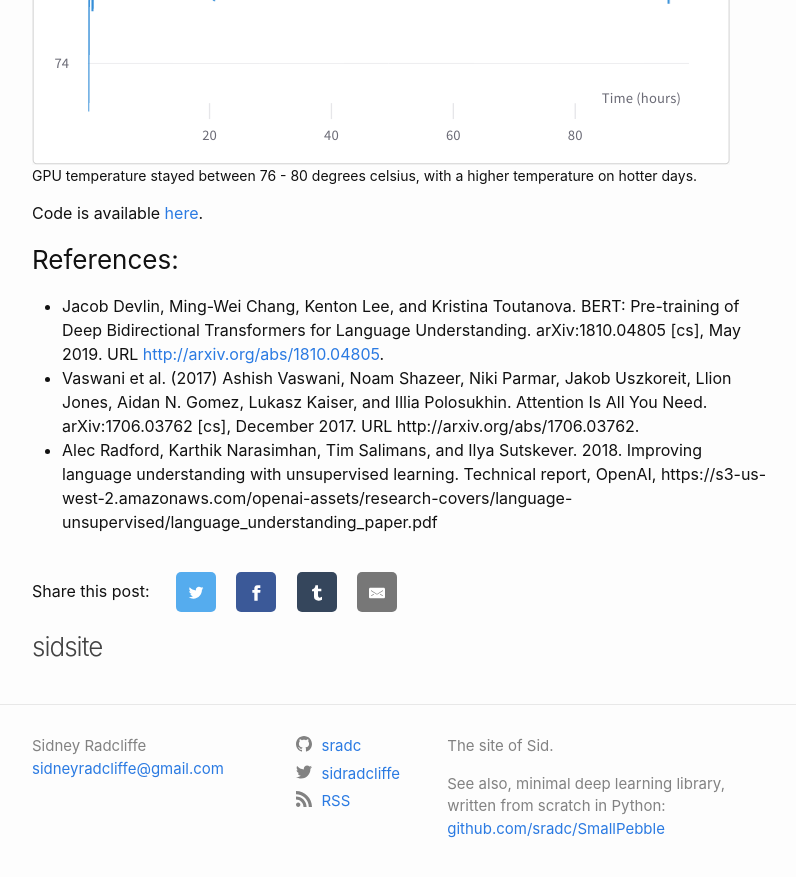
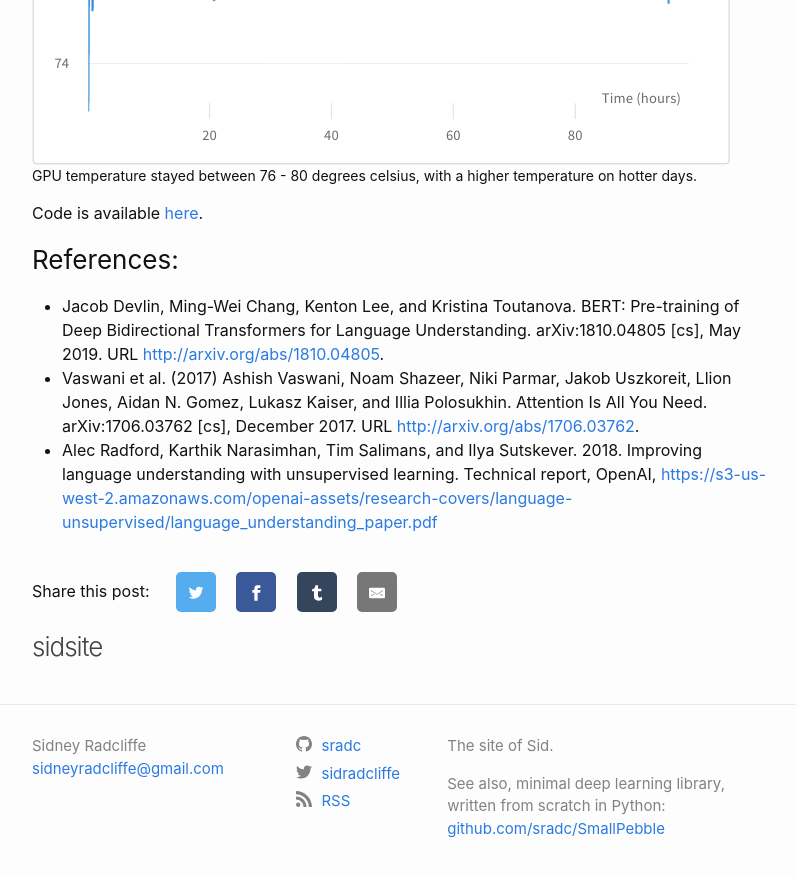
Before and after one commit to sradc/sradc.github.io, a Jekyll site: the page built from _posts/2023-05-29-bert-from-scratch.md, in a window 1280 px wide and 900 px high, scrolled down 3666 px. Shown: the top 877 px of the window, without its empty margins (238-1034 px from the left). Built offline with Jekyll 4.4.1, drawn with Linux system fonts in a browser that asks for light colours; comment, search, counter and statistics services are not loaded; some of the changed lines change nothing that is shown.

Commit message:
fix reference links (make them clickable)

```diff
--- a/_posts/2023-05-29-bert-from-scratch.md
+++ b/_posts/2023-05-29-bert-from-scratch.md
@@ -103,5 +103,5 @@ Code is available [here](https://github.com/sradc/pretraining-BERT/tree/main).
 
 ### References:
 - Jacob Devlin, Ming-Wei Chang, Kenton Lee, and Kristina Toutanova. BERT: Pre-training of Deep Bidirectional Transformers for Language Understanding. arXiv:1810.04805 [cs], May 2019. URL [http://arxiv.org/abs/1810.04805](http://arxiv.org/abs/1810.04805).
-- Vaswani et al. (2017) Ashish Vaswani, Noam Shazeer, Niki Parmar, Jakob Uszkoreit, Llion Jones, Aidan N. Gomez, Lukasz Kaiser, and Illia Polosukhin. Attention Is All You Need. arXiv:1706.03762 [cs], December 2017. URL http://arxiv.org/abs/1706.03762.
-- Alec Radford, Karthik Narasimhan, Tim Salimans, and Ilya Sutskever. 2018. Improving language understanding with unsupervised learning. Technical report, OpenAI, https://s3-us-west-2.amazonaws.com/openai-assets/research-covers/language-unsupervised/language_understanding_paper.pdf
+- Vaswani et al. (2017) Ashish Vaswani, Noam Shazeer, Niki Parmar, Jakob Uszkoreit, Llion Jones, Aidan N. Gomez, Lukasz Kaiser, and Illia Polosukhin. Attention Is All You Need. arXiv:1706.03762 [cs], December 2017. URL [http://arxiv.org/abs/1706.03762](http://arxiv.org/abs/1706.03762).
+- Alec Radford, Karthik Narasimhan, Tim Salimans, and Ilya Sutskever. 2018. Improving language understanding with unsupervised learning. Technical report, OpenAI, [https://s3-us-west-2.amazonaws.com/openai-assets/research-covers/language-unsupervised/language_understanding_paper.pdf](https://s3-us-west-2.amazonaws.com/openai-assets/research-covers/language-unsupervised/language_understanding_paper.pdf)
```
